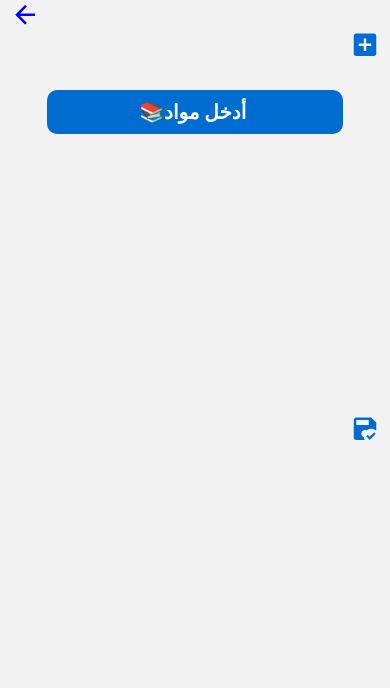
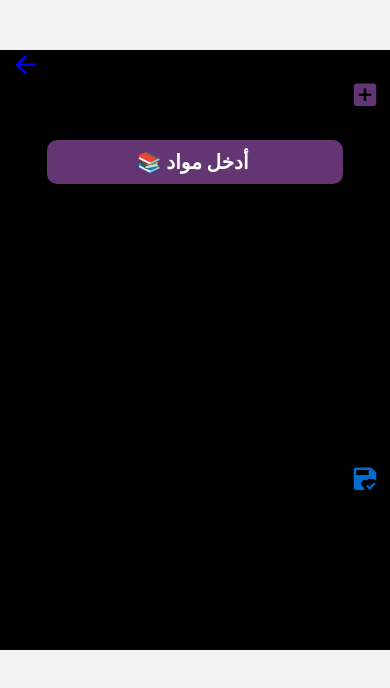
Before and after one commit to newCanvas1/GPACalcu, a React Native app in the folder GPACalcu/: screen /Term in a window 390 px wide. Shown: the top 688 px of the page. Built offline with nearby package versions, Linux system fonts and the light colour scheme.

Commit message:
added styling

```diff
--- a/GPACalcu/App.js
+++ b/GPACalcu/App.js
@@ -1,12 +1,18 @@
 import Navigator from "./components/Navigator/Navigator";
-import { MyContextProvider, CourseContextProvider } from "./context";
+import {
+  MyContextProvider,
+  CourseContextProvider,
+  ColorContextProvider,
+} from "./context";
 function App() {
   return (
-    <MyContextProvider>
-      <CourseContextProvider>
-        <Navigator />
-      </CourseContextProvider>
-    </MyContextProvider>
+    <ColorContextProvider>
+      <MyContextProvider>
+        <CourseContextProvider>
+          <Navigator />
+        </CourseContextProvider>
+      </MyContextProvider>
+    </ColorContextProvider>
   );
 }
 
--- a/GPACalcu/app.json
+++ b/GPACalcu/app.json
@@ -16,6 +16,7 @@
     ],
     "ios": {
       "supportsTablet": true
+
     },
     "android": {
       "adaptiveIcon": {
--- a/GPACalcu/components/Button/AddButton.js
+++ b/GPACalcu/components/Button/AddButton.js
@@ -1,11 +1,14 @@
 import { TouchableOpacity, StyleSheet, Text } from "react-native";
 import { useContext } from "react";
-import { MyContext } from "../../context";
+import { MyContext, ColorContext } from "../../context";
 import Icon from "react-native-vector-icons/MaterialCommunityIcons";
 export default function AddButton() {
   const { coursesList, setCoursesList } = useContext(MyContext);
+  const { THEME,setDarkMode,darkMode } = useContext(ColorContext);
 
   function addCourse() {
+    setDarkMode(prev=>!prev)
+    console.log(darkMode)
     let newID = coursesList.length;
     setCoursesList([
       ...coursesList,
@@ -23,7 +26,7 @@ export default function AddButton() {
       style={styles.addBtn}
       onPress={addCourse}
     >
-      <Icon name="plus-box" size={30} color="#006CD0" />
+      <Icon name="plus-box" size={30} color={THEME} />
     </TouchableOpacity>
   );
 }
--- a/GPACalcu/components/Button/Button.js
+++ b/GPACalcu/components/Button/Button.js
@@ -1,7 +1,22 @@
 import React from "react";
 import { View, TouchableOpacity, Text, StyleSheet } from "react-native";
+import { useContext } from "react";
+import { ColorContext } from "../../context";
+export default function Button({ text, action }) {
+  const { THEME, TEXT } = useContext(ColorContext);
+  const styles = StyleSheet.create({
+    container: {
+      backgroundColor: THEME,
+      padding: 40,
+      borderRadius: 10,
+      height: "25%",
+      width: "90%",
+      justifyContent: "center",
+      alignItems: "center",
+    },
+    btnText: { color: TEXT, fontSize: 20, fontWeight: "bold" },
+  });
 
-export default function Button({ text, action }) {
   return (
     <TouchableOpacity
       onPress={action}
@@ -12,15 +27,3 @@ export default function Button({ text, action }) {
     </TouchableOpacity>
   );
 }
-const styles = StyleSheet.create({
-  container: {
-    backgroundColor: "blue",
-    padding: 40,
-    borderRadius: 10,
-    height: "25%",
-    width: "90%",
-    justifyContent: "center",
-    alignItems: "center",
-  },
-  btnText: { color: "#fff", fontSize: 20, fontWeight: "bold" },
-});
--- a/GPACalcu/components/Course/Course.js
+++ b/GPACalcu/components/Course/Course.js
@@ -8,7 +8,7 @@ import {
   TextInput,
   TouchableOpacity,
 } from "react-native";
-import { CourseContext } from "../../context.js";
+import { CourseContext, ColorContext } from "../../context.js";
 import SelectDropdown from "react-native-select-dropdown";
 import DeleteButton from "../Button/DeleteButton";
 const { width } = Dimensions.get("screen");
@@ -19,6 +19,27 @@ export default function Course({ id, item }) {
   const [courseGrade, setGrade] = useState(item.grade);
   const [clicked, setClicked] = useState(false);
   const { updateGrade, updateHours, updateName } = useContext(CourseContext);
+  const { THEME, TEXT } = useContext(ColorContext);
+
+  const styles = StyleSheet.create({
+    container: {
+      flexDirection: "row",
+      alignItems: "center",
+      justifyContent: "space-between",
+      height: 60,
+      width: width - 20,
+      padding: 10,
+      borderRadius: 10,
+      backgroundColor: THEME,
+    },
+    notClicked: { borderBottomRightRadius: 10 },
+    clicked: { borderBottomRightRadius: 140 },
+
+    nameHours: { flexDirection: "column" },
+    row: { backgroundColor: THEME, borderRadius: 20, marginBottom: 10 },
+    rowText: { color: TEXT, fontWeight: "bold" },
+    selectedRow: { backgroundColor: "green" },
+  });
   const styleClicked = [
     { ...styles.container },
     clicked ? { ...styles.clicked } : { ...styles.notClicked },
@@ -35,20 +56,20 @@ export default function Course({ id, item }) {
         <View style={styleClicked}>
           <View style={styles.nameHours}>
             <TextInput
-              style={{ color: "white", fontWeight: "bold", fontSize: 20 }}
+              style={{ color: TEXT, fontWeight: "bold", fontSize: 20 }}
               onChangeText={(name) => {
                 setName(name);
                 updateName(id, name);
               }}
               value={courseName}
               defaultValue={courseName}
-              placeholderTextColor={"white"}
+              placeholderTextColor={TEXT}
               placeholder="Name"
               keyboardType="ascii-capable"
             />
             <View style={{ flexDirection: "row", gap: 10 }}>
               <TextInput
-                style={{ color: "white" }}
+                style={{ color: TEXT }}
                 onChangeText={(hours) => {
                   setHours(hours);
                   updateHours(id, hours);
@@ -56,9 +77,10 @@ export default function Course({ id, item }) {
                 value={`${courseHours}`}
                 defaultValue={`${courseHours}`}
                 placeholder="Hours"
+                placeholderTextColor={TEXT}
                 keyboardType="decimal-pad"
               />
-              <Text style={{ color: "white" }}>H</Text>
+              <Text style={{ color: TEXT }}>H</Text>
             </View>
           </View>
           <View>
@@ -75,7 +97,7 @@ export default function Course({ id, item }) {
                 opacity: 1,
                 color: "white",
               }}
-              buttonTextStyle={{ color: "white", fontWeight: "bold" }}
+              buttonTextStyle={{ color: TEXT, fontWeight: "bold" }}
               onSelect={(grade, index) => {
                 setGrade(grade);
                 updateGrade(id, grade);
@@ -99,23 +121,3 @@ export default function Course({ id, item }) {
     </>
   );
 }
-
-const styles = StyleSheet.create({
-  container: {
-    flexDirection: "row",
-    alignItems: "center",
-    justifyContent: "space-between",
-    height: 60,
-    width: width - 20,
-    padding: 10,
-    borderRadius: 10,
-    backgroundColor: colors.THEME,
-  },
-  notClicked: { borderBottomRightRadius: 10 },
-  clicked: { borderBottomRightRadius: 140 },
-
-  nameHours: { flexDirection: "column" },
-  row: { backgroundColor: colors.THEME, borderRadius: 20, marginBottom: 10 },
-  rowText: { color: "white", fontWeight: "bold" },
-  selectedRow: { backgroundColor: "green" },
-});
--- a/GPACalcu/components/GpaSection/GpaSection.js
+++ b/GPACalcu/components/GpaSection/GpaSection.js
@@ -1,34 +1,35 @@
 import { useContext } from "react";
 import { Text, View, StyleSheet } from "react-native";
-import { MyContext } from "../../context";
+import { MyContext, ColorContext } from "../../context";
 export default function GpaSection() {
   const { gpa, coursesList, enterHours } = useContext(MyContext);
+  const { THEME, TEXT,setColorMode } = useContext(ColorContext);
+  const styles = StyleSheet.create({
+    container: {
+      alignSelf: "center",
+      backgroundColor: THEME,
+      padding: 10,
+      width: "80%",
+      borderRadius: 10,
+      top: 20,
+    },
+    text: {
+      color: TEXT,
+      fontWeight: "bold",
+      alignSelf: "center",
+      fontSize: 20,
+    },
+  });
+
   return (
     <View style={styles.container}>
       <Text style={styles.text}>
         {coursesList.length == 0
-          ? " أدخل مواد📚"
+          ? " أدخل مواد 📚"
           : enterHours
-          ? " أدخل ساعات⏱️"
+          ? " أدخل ساعات ⏱️"
           : gpa}
       </Text>
     </View>
   );
 }
-
-const styles = StyleSheet.create({
-  container: {
-    alignSelf: "center",
-    backgroundColor: "#006CD0",
-    padding: 10,
-    width: "80%",
-    borderRadius: 10,
-    top:20
-  },
-  text: {
-    color: "#fff",
-    fontWeight: "bold",
-    alignSelf: "center",
-    fontSize: 20,
-  },
-});
--- a/GPACalcu/components/TotalGpaSection/TotalGpaSection.js
+++ b/GPACalcu/components/TotalGpaSection/TotalGpaSection.js
@@ -1,30 +1,41 @@
 import { useContext } from "react";
 import { Text, View, StyleSheet } from "react-native";
-import { TotalGpa } from "../../context";
+import { TotalGpa, MyContext, ColorContext } from "../../context";
 export default function TotalGpaSection() {
   const { newGpa } = useContext(TotalGpa);
-  return (
-    <View style={styles.container}>
-      <Text style={styles.text}>
-         {isNaN(newGpa)?<Text>أدخل باقي المعلومات</Text>:newGpa}
-      </Text>
-    </View>
-  );
-}
+  const { coursesList, enterHours } = useContext(MyContext);
+  const { THEME, TEXT } = useContext(ColorContext);
 
   const styles = StyleSheet.create({
     container: {
       alignSelf: "center",
-    backgroundColor: "#006CD0",
+      backgroundColor: THEME,
       padding: 10,
       width: "80%",
       borderRadius: 10,
-    top:20
+      top: 20,
     },
     text: {
-    color: "#fff",
+      color: TEXT,
       fontWeight: "bold",
       alignSelf: "center",
       fontSize: 20,
     },
   });
+
+  return (
+    <View style={styles.container}>
+      <Text style={styles.text}>
+        {coursesList.length == 0 ? (
+          <Text> أدخل مواد 📚 </Text>
+        ) : enterHours ? (
+          <Text> أدخل ساعات ⏱️ </Text>
+        ) : isNaN(newGpa) ? (
+          <Text>أدخل باقي المعلومات</Text>
+        ) : (
+          newGpa
+        )}
+      </Text>
+    </View>
+  );
+}
--- a/GPACalcu/context.js
+++ b/GPACalcu/context.js
@@ -1,7 +1,8 @@
-import React, { createContext, useState, useContext, useMemo } from "react";
+import React, { createContext, useState, useContext, useMemo, useEffect } from "react";
 export const MyContext = createContext();
 export const CourseContext = createContext();
 export const TotalGpa = createContext();
+export const ColorContext = createContext();
 
 export const MyContextProvider = ({ children }) => {
   const gpaSystemOptions = { five: 5.0, four: 4.0 };
@@ -99,3 +100,22 @@ export const TotalGpaProvider = ({ children }) => {
     </TotalGpa.Provider>
   );
 };
+
+export const ColorContextProvider = ({ children }) => {
+  const [darkMode, setDarkMode] = useState(false);
+
+  if (darkMode) {
+    var [THEME] = useState("#006CD0");
+    var [TEXT] = useState("#006CD0");
+    var [BACKGROUND] = useState("#ffffff");
+  } else {
+    var [THEME] = useState("#633573");
+    var [TEXT] = useState("#ffffff");
+    var [BACKGROUND] = useState("black");
+  }
+  return (
+    <ColorContext.Provider value={{ THEME, TEXT, BACKGROUND,darkMode,setDarkMode}}>
+      {children}
+    </ColorContext.Provider>
+  );
+};
--- a/GPACalcu/screens/Termscreen.js
+++ b/GPACalcu/screens/Termscreen.js
@@ -4,11 +4,21 @@ import CoursesList from "../components/CoursesList/CoursesList";
 import BackButton from "../components/Button/BackButton";
 import CalcGpa from "../components/CalcGpa/CalcGpa";
 import SaveButton from "../components/Button/SaveButton";
+import { useContext } from "react";
+import { ColorContext } from "../context";
 const { height } = Dimensions.get("screen");
 export default function Termscreen() {
+  const { BACKGROUND } = useContext(ColorContext);
 
+  const styles = StyleSheet.create({
+    container: {
+      marginTop: 50,
+      height: height,
+      paddingHorizontal: 10,
+      backgroundColor: BACKGROUND,
+    },
+  });
   return (
-    <SafeAreaView >
     <View style={styles.container}>
       <BackButton />
       <CoursesList />
@@ -16,12 +26,5 @@ export default function Termscreen() {
       <GpaSection />
       <SaveButton />
     </View>
-    </SafeAreaView>
   );
 }
-const styles = StyleSheet.create({
-  container: {
-    height: height,
-    paddingHorizontal: 10,
-  },
-});
```
Lines whose indentation alone changed are shown as unchanged.
